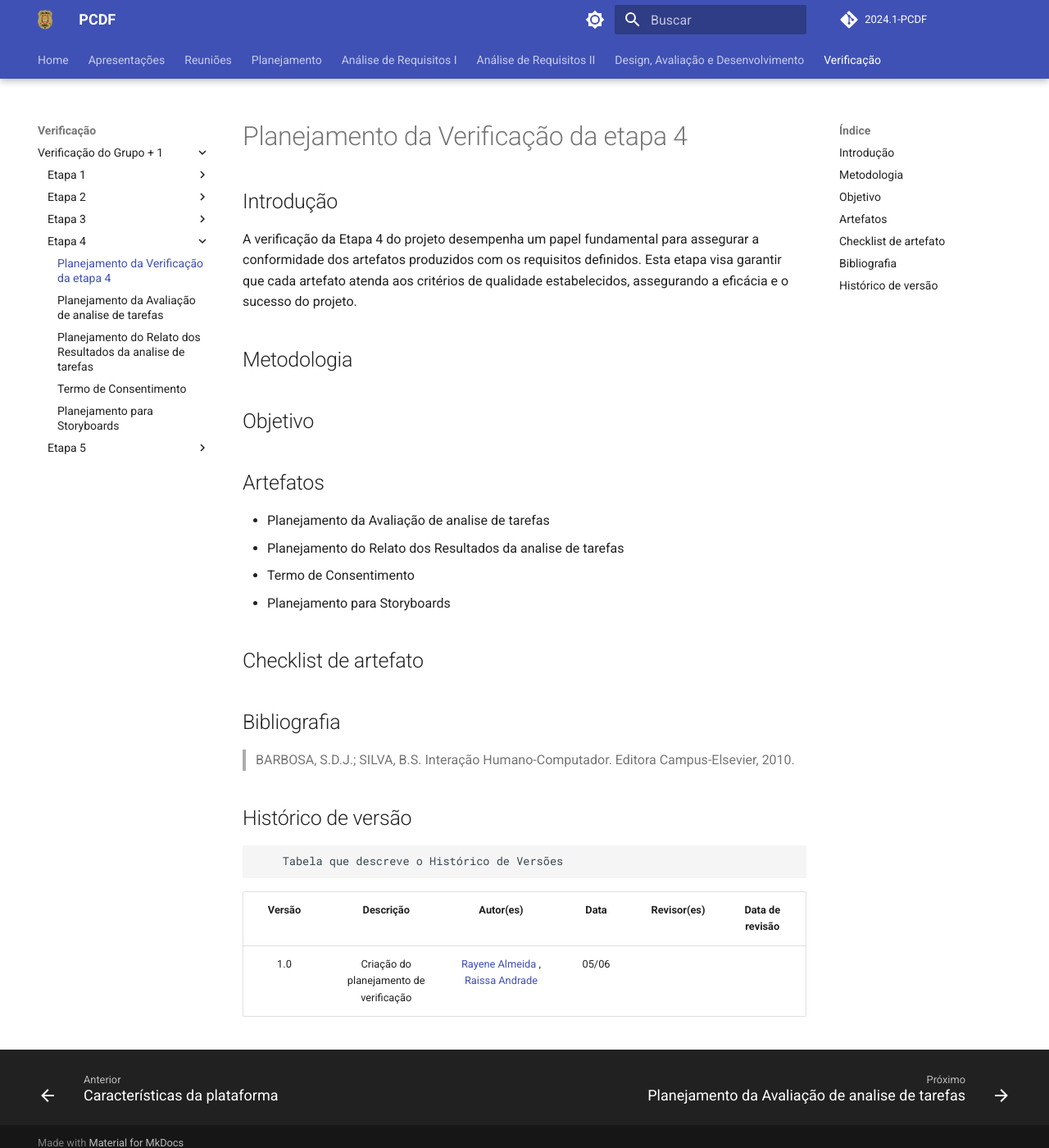
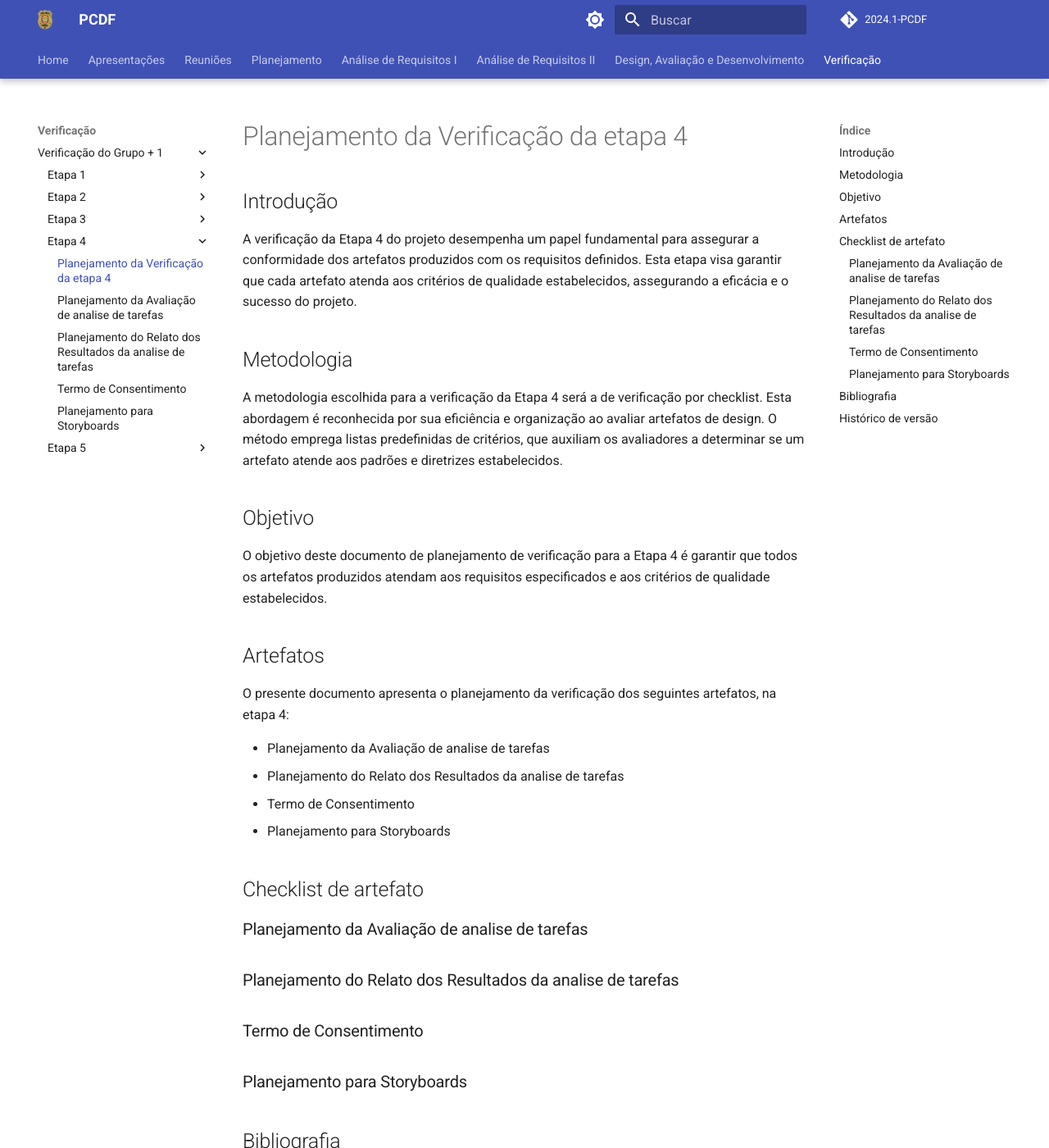
Before and after one commit to Interacao-Humano-Computador/2024.1-PCDF, an MkDocs documentation site: the page built from docs/verificacao/verificaçao_grupo+1/Etapa4/planejamento_verificacao4.md, in a window 1280 px wide and 1400 px high. Shown: the whole window at 82% size. Built offline with MkDocs 1.6.1 and Material for MkDocs 9.7.7, drawn with Linux system fonts in a browser that asks for light colours; comment, search, counter and statistics services are not loaded.

Commit message:
correção planejamento etapa 1

```diff
--- a/docs/verificacao/verificaçao_grupo+1/Etapa4/planejamento_verificacao4.md
+++ b/docs/verificacao/verificaçao_grupo+1/Etapa4/planejamento_verificacao4.md
@@ -2,10 +2,13 @@
 A verificação da Etapa 4 do projeto desempenha um papel fundamental para assegurar a conformidade dos artefatos produzidos com os requisitos definidos. Esta etapa visa garantir que cada artefato atenda aos critérios de qualidade estabelecidos, assegurando a eficácia e o sucesso do projeto.
 
 ## Metodologia
+A metodologia escolhida para a verificação da Etapa 4 será a de verificação por checklist. Esta abordagem é reconhecida por sua eficiência e organização ao avaliar artefatos de design. O método emprega listas predefinidas de critérios, que auxiliam os avaliadores a determinar se um artefato atende aos padrões e diretrizes estabelecidos.
 
 ## Objetivo
+O objetivo deste documento de planejamento de verificação para a Etapa 4 é garantir que todos os artefatos produzidos atendam aos requisitos especificados e aos critérios de qualidade estabelecidos.
 
 ## Artefatos
+O presente documento apresenta o planejamento da verificação dos seguintes artefatos, na etapa 4:
 
 - Planejamento da Avaliação de analise de tarefas
 - Planejamento do Relato dos Resultados da analise de tarefas
@@ -14,6 +17,14 @@ A verificação da Etapa 4 do projeto desempenha um papel fundamental para asseg
 
 ## Checklist de artefato
 
+### Planejamento da Avaliação de analise de tarefas
+
+
+### Planejamento do Relato dos Resultados da analise de tarefas
+
+
+### Termo de Consentimento
+### Planejamento para Storyboards
 
 
 
```
Also changed, not shown: docs/verificacao/verificaçao_grupo+1/Etapa1/planejamento_verificacao.md (+30 -18 lines).
